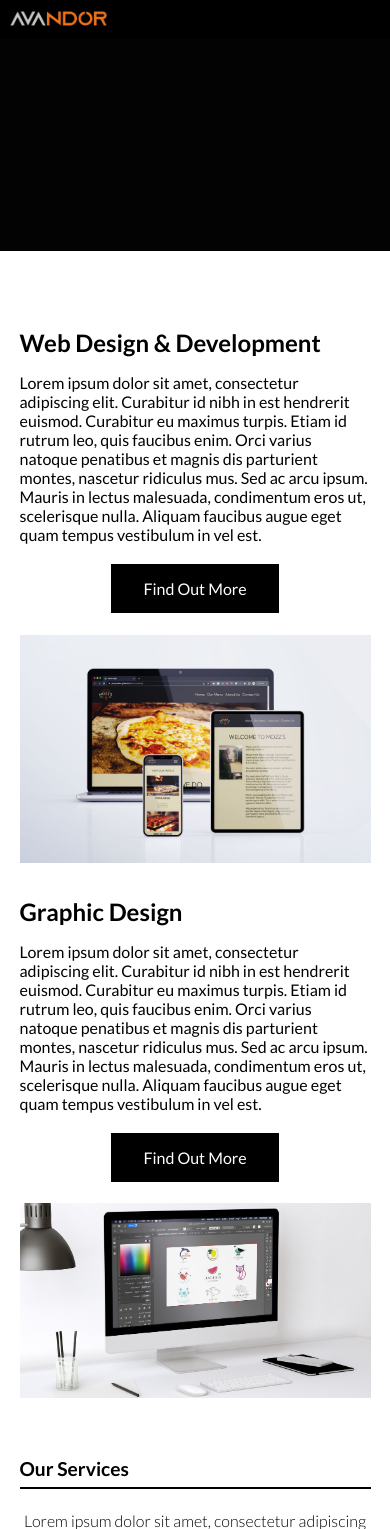
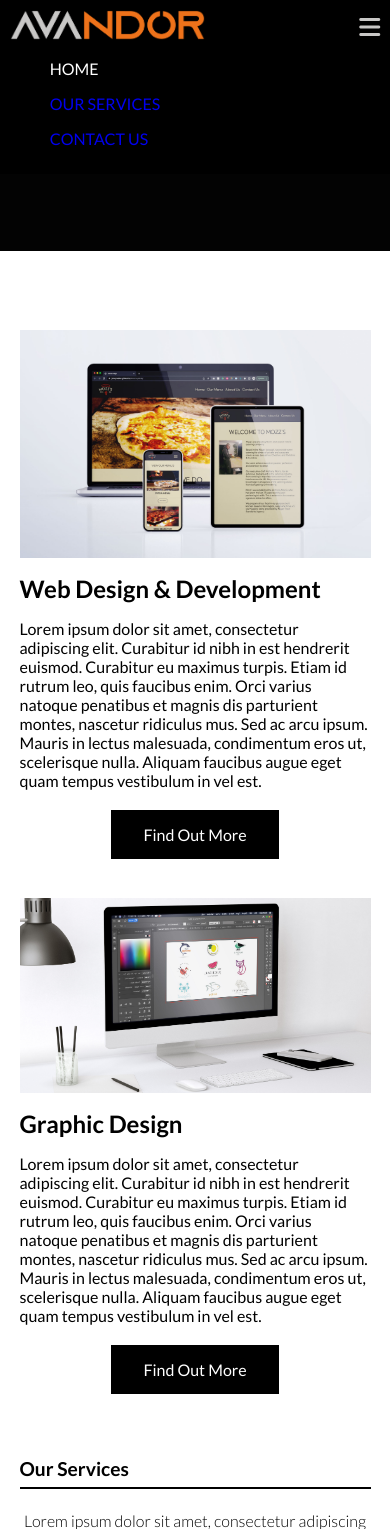
Before and after one commit to Avandor-uk/Avandor, a PHP site: page / in a window 390 px wide. Shown: the top 1529 px of the page. Run offline with PHP 8.4, Linux system fonts and the light colour scheme; some libraries are stand-ins or nearby versions.

Commit message:
Update homescreen stylees

```diff
--- a/assets/css/style.css
+++ b/assets/css/style.css
@@ -93,6 +93,36 @@ header {
 .navigation a {
     padding: 0 2%;
     color: #BEBEBE;
+    transition: all .5s;
+}
+
+.navigation a:hover {
+    color: #fff;
+}
+
+.navigation-button {
+    display: none;
+}
+
+/* contact us button */
+.sticky-contact-us {
+    position: fixed;
+    bottom: 20px;
+    right: 30px;
+    z-index: 99;
+    cursor: pointer;
+    padding: 15px 5px;
+    font-size: 18px;
+    color: #fff;
+    background: #000;
+    border: 2px solid #000;
+    border-radius: 10px;
+    transition: all .5s;
+}
+
+.sticky-contact-us:hover {
+    background: #EE721A;
+    color: #000;
 }
 
 /* intro section */
@@ -304,7 +334,7 @@ footer {
 
     /* intro section */
     .intro-bottom, .intro-top {
-        flex-direction: column;
+        flex-direction: column-reverse;
     }
 
     .intro-text {
@@ -365,6 +395,43 @@ footer {
         font-size: 1.8rem;
     }
 
+    /* navigation */
+    .navigation {
+        display: none;
+    }
+
+    .navigation-button {
+        display: block;
+        width: 45%;
+        text-align: right;
+        color: #C8C7C6;
+        font-size: 1.5rem;
+        transition: all .5s;
+    }
+
+    .navigation-button:hover {
+        color: #fff;
+    }
+
+    .logo {
+        width: 50%;
+    }
+
+    /* navigation small */
+    .show-mobile-nav {
+        height: 300px !important;
+        display: block !important;
+        -webkit-transition: height .5s;
+        transition: height .5s;
+    }
+
+
+
+    /* fixed button */
+    .sticky-contact-us {
+        display: none;
+    }
+
     /* service */
     .service-icons {
         grid-template-columns: 50% 50%;
@@ -414,9 +481,7 @@ footer {
         width: 100%;
     }
 
-    .navigation {
-        display: none;
-    }
+
 
     /* video */
 
--- a/index.html
+++ b/index.html
@@ -9,7 +9,7 @@
     <link href="https://fonts.googleapis.com/css2?family=Lato:wght@100;300;400;700;900&display=swap" rel="stylesheet">
     <script src="https://kit.fontawesome.com/ab972f586c.js" crossorigin="anonymous"></script>
     <link rel="stylesheet" href="assets/css/style.css">
-    <title>AVANDOR - Home</title>
+    <title>Avandor</title>
 </head>
 <body>
 
@@ -23,8 +23,29 @@
                 <a href="#">OUR SERVICES</a>
                 <a href="#">CONTACT US</a>
             </div>
+
+            <a href="#" class="navigation-button" id="nav-toggle">
+                <i class="fa fa-bars"></i>
+            </a>
+        </div>
+
+        <div class="extend-nav" id="nav-extend">
+            <div class="mobile-nav">
+                <!-- navigation-wrapped-cv -->
+                <ul>
+                    <li><a href="#" class="active">HOME</a></li>
+                </ul>
+                <ul>
+                    <li><a href="#">OUR SERVICES</a></li>
+                </ul>
+                <ul>
+                    <li><a href="#">CONTACT US</a></li>
+                </ul>
+            </div>
         </div>
     </Header>
+
+    <button onclick="" class="sticky-contact-us" title="Contact Us" id="StickyContactBtn">Contact Us</button>
 
     <!-- hero video -->
     <div>
@@ -235,5 +256,7 @@
             </div>
         </div>
     </footer>
+
+    <script src="assets/scripts/script.js"></script>
 </body>
 </html>
```
Also changed, not shown: assets/js/script.js (added, +7 -0 lines).
